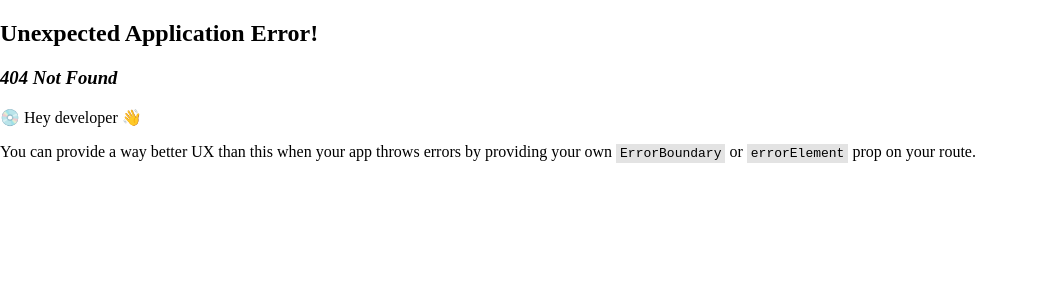
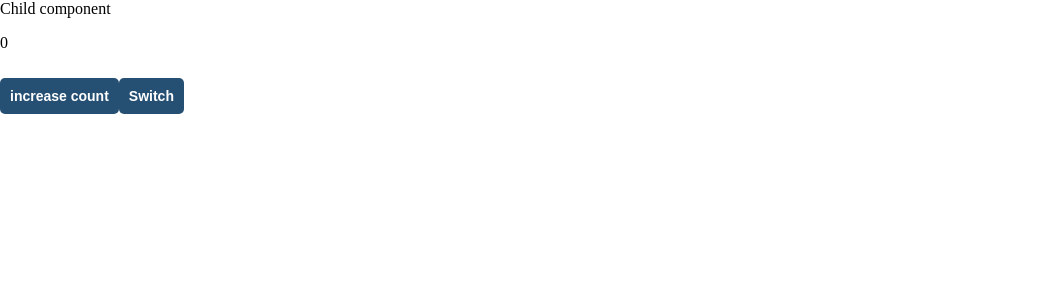
Before and after one commit to EMinasian/react-hands-on, a React (Vite) app: page /children-components-design-pattern in a window 1280 px wide. Before the commit this address had no page. Shown: the top 300 px of the page, without its empty margins (0-1038 px from the left). Built offline with nearby package versions, Linux system fonts and the light colour scheme.

Commit message:
feat: child components design pattern

```diff
--- a/src/main.jsx
+++ b/src/main.jsx
@@ -12,6 +12,7 @@ import UseStateInitialRender from "./routes/UseStateInitialRender";
 import CustomHooks from "./routes/CustomHooks";
 import HookUseTransition from "./routes/HookUseTransition";
 import CompoundComponents from "./routes/CompoundComponents";
+import ChildrenComponentsDesignPattern from "./routes/ChildrenComponentsDesignPattern";
 
 const router = createBrowserRouter([
   { path: "/", element: <StartPage /> },
@@ -25,6 +26,7 @@ const router = createBrowserRouter([
   { path: "/custom-hooks", element: <CustomHooks /> },
   { path: "/hook-use-transition", element: <HookUseTransition /> },
   { path: "/compound-components", element: <CompoundComponents /> },
+  { path: "/children-components-design-pattern", element: <ChildrenComponentsDesignPattern /> },
 ]);
 
 ReactDOM.createRoot(document.getElementById("root")).render(
--- /dev/null
+++ b/src/routes/ChildrenComponentsDesignPattern/ChildComponent.jsx
@@ -0,0 +1,6 @@
+export default function ChildComponent() {
+
+  console.log('Rerendered!')
+
+  return (<div>Child component</div>)
+}
--- /dev/null
+++ b/src/routes/ChildrenComponentsDesignPattern/ChildrenComponentsDesignPattern.jsx
@@ -0,0 +1,15 @@
+import { useState } from "react";
+import WrapperWithRerender from "./WrapperWithRerender";
+import WrapperWithoutRerender from "./WrapperWithoutRerender";
+import ChildComponent from "./ChildComponent";
+
+export default function ChildrenComponentsDesignPattern() {
+  const [withRerender, setWithRerender] = useState(true)
+
+  return (
+    <>
+      {withRerender ? <WrapperWithRerender /> : <WrapperWithoutRerender><ChildComponent /></WrapperWithoutRerender>}
+      <button onClick={() => setWithRerender(prev => !prev)}>Switch</button>
+    </>
+  )
+}
--- /dev/null
+++ b/src/routes/ChildrenComponentsDesignPattern/WrapperWithRerender.jsx
@@ -0,0 +1,15 @@
+import { useState } from "react"
+import ChildComponent from "./ChildComponent"
+
+export default function WrapperWithRerender() {
+
+  const [count, setCount] = useState(0)
+
+  return (
+    <>
+      <ChildComponent />
+      <p>{count}</p>
+      <button onClick={() => setCount(prev => prev + 1)}>increase count</button>
+    </>
+  )
+}
--- /dev/null
+++ b/src/routes/ChildrenComponentsDesignPattern/WrapperWithoutRerender.jsx
@@ -0,0 +1,14 @@
+import { useState } from "react"
+
+export default function WrapperWithoutRerender({ children }) {
+
+  const [count, setCount] = useState(0)
+
+  return (
+    <>
+      {children}
+      <p>{count}</p>
+      <button onClick={() => setCount(prev => prev + 1)}>increase count</button>
+    </>
+  )
+}
--- /dev/null
+++ b/src/routes/ChildrenComponentsDesignPattern/index.js
@@ -0,0 +1,3 @@
+import ChildrenComponentsDesignPattern from "./ChildrenComponentsDesignPattern";
+
+export default ChildrenComponentsDesignPattern;
--- a/src/routes/StartPage/listData.json
+++ b/src/routes/StartPage/listData.json
@@ -48,5 +48,10 @@
         "id": "9",
         "title": "Compound Components",
         "linkTo": "/compound-components"
+    },
+    {
+        "id": "10",
+        "title": "Children Components Design Pattern",
+        "linkTo": "/children-components-design-pattern"
     }
 ]
```
